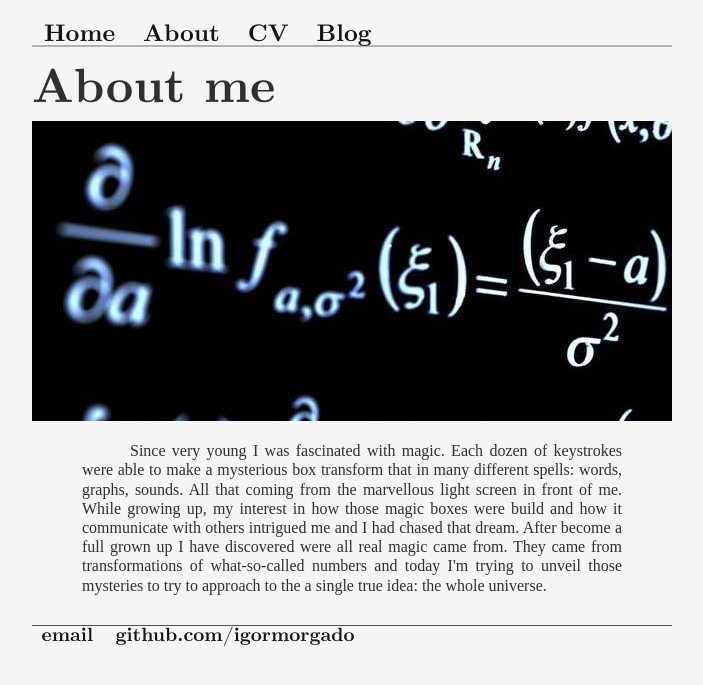
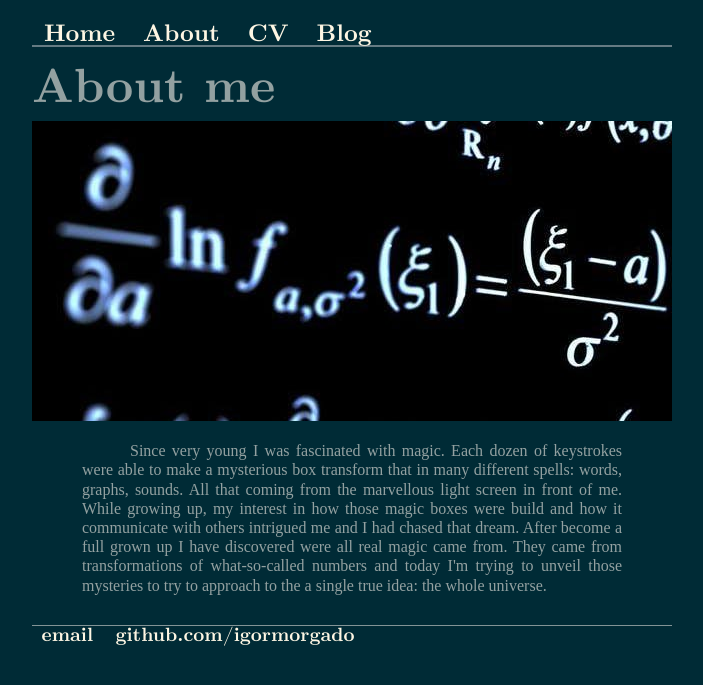
Before and after one commit to igormorgado/igormorgado.github.io, a Jekyll site: the page built from about/index.html, in a window 1280 px wide. Shown: the top 685 px of the page, without its empty margins (288-991 px from the left). Built offline with Jekyll 4.4.1, drawn with Linux system fonts in a browser that asks for light colours; some web fonts are replaced.

Commit message:
solarized dark

```diff
--- a/_layouts/default.html
+++ b/_layouts/default.html
@@ -5,7 +5,8 @@
 		<!-- link to main stylesheet -->
 		<link rel="stylesheet" type="text/css" href="/css/reset.css">
 		<link rel="stylesheet" type="text/css" href="/css/cmu_serif.css">
-		<link rel="stylesheet" type="text/css" href="/css/base16-grey.css">
+    <!-- <link rel="stylesheet" type="text/css" href="/css/base16-grey.css"> -->
+		<link rel="stylesheet" type="text/css" href="/css/base16-solarizeddark.css">
 		<link rel="stylesheet" type="text/css" href="/css/main.css">
     <script src="https://cdn.rawgit.com/google/code-prettify/master/loader/run_prettify.js?skin=Desert"></script>
 	</head>
```
